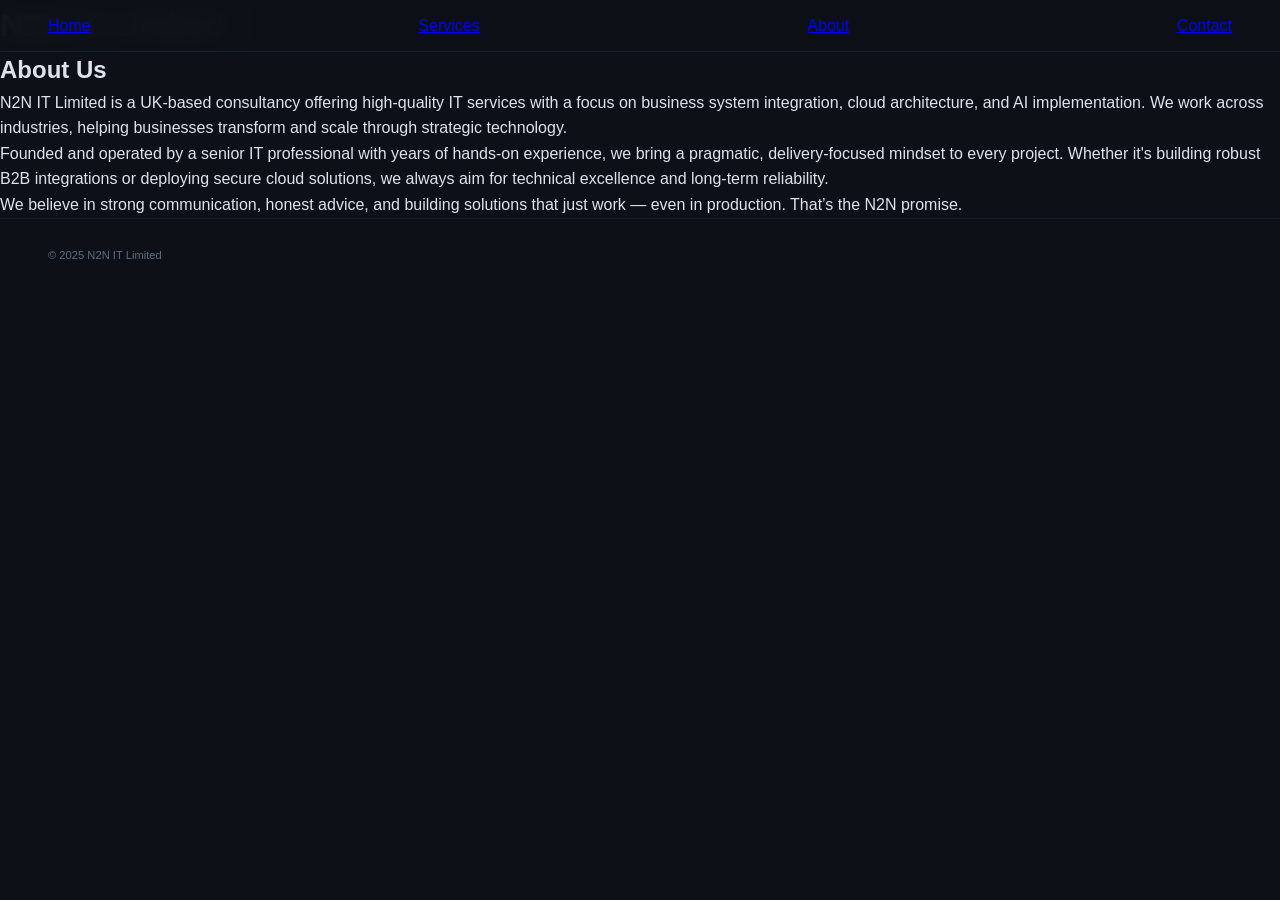
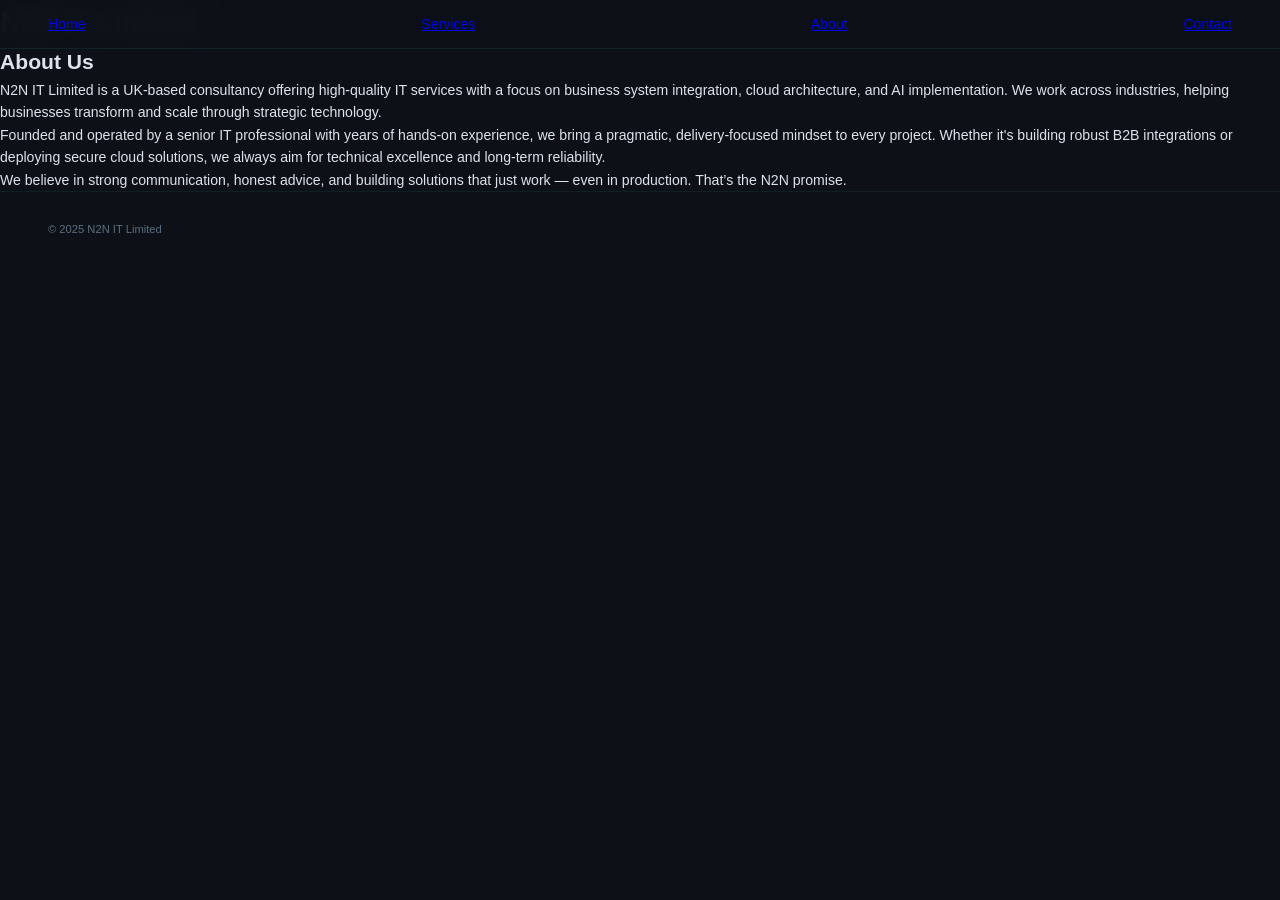

Scaled to 4k better

--- a/style.css
+++ b/style.css
@@ -15,6 +15,7 @@ body {
   color: #dde2ec;
   line-height: 1.6;
   -webkit-font-smoothing: antialiased;
+  font-size: clamp(14px, 1.1vw, 20px);
 }
 
 /* ===== NAV ===== */
@@ -49,14 +50,14 @@ nav {
 .page-wrap { padding-top: 72px; min-height: 100vh; }
 
 /* ===== LAYOUT ===== */
-.container { max-width: 1080px; margin: 0 auto; padding: 0 2.5rem; }
+.container { max-width: min(1080px, 90vw); margin: 0 auto; padding: 0 2.5rem; }
 .section { padding: 5rem 0; }
 .divider { border: none; border-top: 1px solid rgba(91,200,216,0.08); margin: 0; }
 
 /* ===== TYPOGRAPHY ===== */
 .section-h2 {
   font-family: 'DM Serif Display', serif;
-  font-size: 2rem; font-weight: 400; color: #fff;
+  font-size: clamp(1.5rem, 2.5vw, 2.8rem); font-weight: 400; color: #fff;
   margin-bottom: 0.6rem; letter-spacing: 0;
 }
 .section-sub {
@@ -112,7 +113,7 @@ nav {
   background: radial-gradient(circle, rgba(26,50,85,0.35) 0%, transparent 65%);
   pointer-events: none;
 }
-.hero-content { position: relative; max-width: 680px; }
+.hero-content { position: relative; max-width: min(680px, 80vw); }
 .hero-badge {
   display: flex; align-items: center; gap: 10px;
   margin-bottom: 2rem;
@@ -132,12 +133,12 @@ nav {
 }
 .hero-h1 {
   font-family: 'DM Serif Display', serif;
-  font-size: 3.2rem; font-weight: 400; color: #fff;
+  font-size: clamp(2rem, 4vw, 4.5rem); font-weight: 400; color: #fff;
   line-height: 1.1; margin-bottom: 1.4rem; letter-spacing: -0.01em;
 }
 .hero-h1 .accent { color: #5bc8d8; }
 .hero-sub {
-  font-size: 1rem; color: #A8B4C0; line-height: 1.82;
+  font-size: clamp(0.9rem, 1.2vw, 1.2rem); color: #A8B4C0; line-height: 1.82;
   max-width: 540px; margin-bottom: 0; font-weight: 400;
 }
 .hero-actions { display: flex; gap: 1rem; flex-wrap: wrap; }
@@ -372,10 +373,49 @@ footer a:hover { color: #5bc8d8; }
 .footer-links { display: flex; gap: 2rem; }
 
 /* ===== RESPONSIVE ===== */
+
+/* ===== LARGE / 4K SCREENS ===== */
+@media (min-width: 1800px) {
+  .container { max-width: 1400px; }
+  .hero-content { max-width: 900px; }
+  .nav-logo img { height: 64px; }
+  nav { padding: 1rem 4rem; }
+  .section { padding: 6rem 0; }
+  .stat-num { font-size: 2.8rem; }
+  .stat-label { font-size: 0.75rem; }
+  .service-card { padding: 3rem 2.5rem; }
+  .service-title { font-size: 1.2rem; }
+  .service-desc { font-size: 0.95rem; }
+  .step-title { font-size: 1.1rem; }
+  .step-desc { font-size: 0.92rem; }
+  .section-sub { font-size: 1.05rem; max-width: 700px; }
+  .hero-human { font-size: 1.3rem; max-width: 700px; }
+  .cta-banner { padding: 5rem; }
+  .cta-banner h2 { font-size: 2.4rem; }
+  .about-stat-num { font-size: 3rem; }
+  .build-block-header h3 { font-size: 1.8rem; }
+  .build-desc { font-size: 1rem; max-width: 900px; }
+  .acc-title { font-size: 1rem; }
+  .acc-body p { font-size: 0.95rem; }
+  .form-input, .form-select, .form-textarea { font-size: 0.95rem; padding: 0.9rem 1.1rem; }
+  .contact-info h3 { font-size: 1.2rem; }
+  .contact-info p { font-size: 0.95rem; }
+  .about-text p { font-size: 1rem; }
+}
+
+@media (min-width: 2500px) {
+  .container { max-width: 1800px; }
+  .hero-content { max-width: 1100px; }
+  nav { padding: 1.2rem 5rem; }
+}
+
 @media (max-width: 960px) {
+  body { font-size: 15px; }
   nav { padding: 0.9rem 1.5rem; }
   .nav-links { display: none; }
   .hero-h1 { font-size: 2.1rem; }
+  .hero-sub { font-size: 0.95rem; }
+  .section-sub { font-size: 0.9rem; }
   .stats-strip { grid-template-columns: repeat(2,1fr); }
   .services-grid { grid-template-columns: 1fr; }
   .process-grid { grid-template-columns: 1fr 1fr; gap: 2rem 1rem; }
